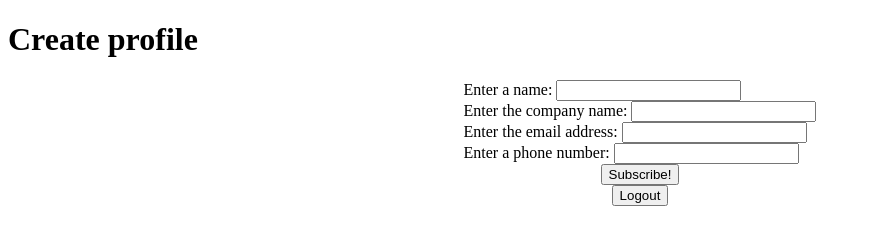
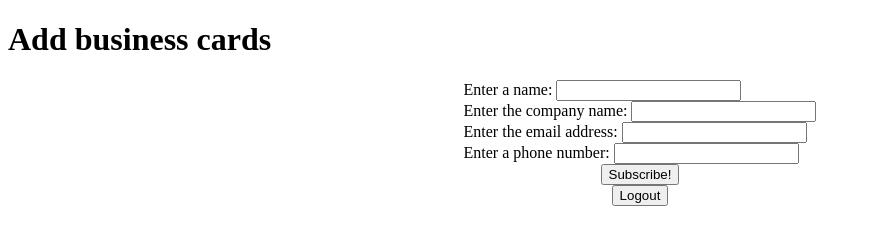
Before and after one commit to bkaygisiz/ktr-msc-ls1, a website: page src/library.html in a window 1280 px wide. Shown: the whole page, without its empty margins (0-871 px from the left). Drawn offline with Linux system fonts and the light colour scheme.

Commit message:
minor fix

```diff
--- a/src/library.html
+++ b/src/library.html
@@ -2,7 +2,7 @@
 <html>
   <head> </head>
   <body>
-    <h1>Create profile</h1>
+    <h1>Add business cards</h1>
     <div id="form">
       <form action="/library" method="post" class="form-example">
         <div>
```
